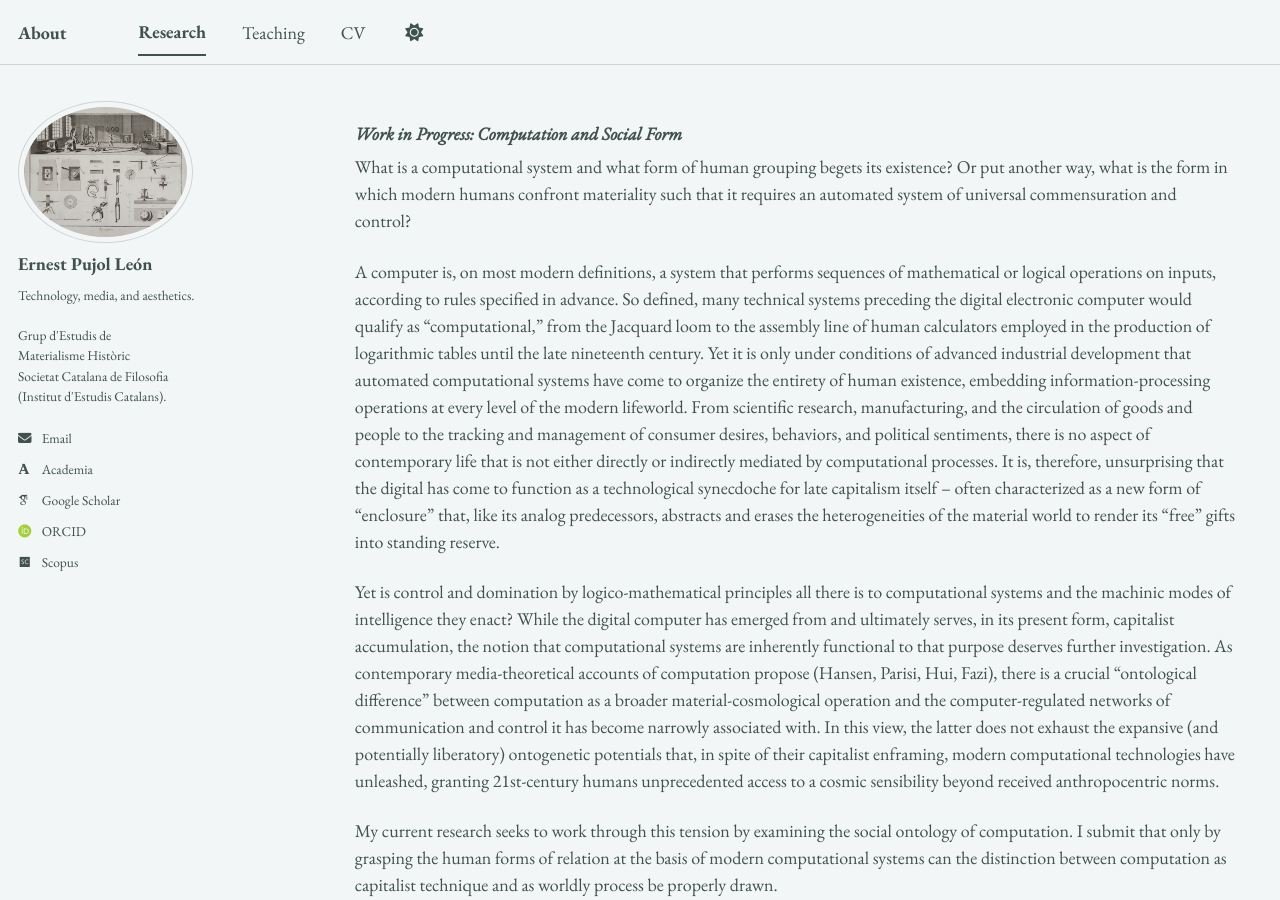
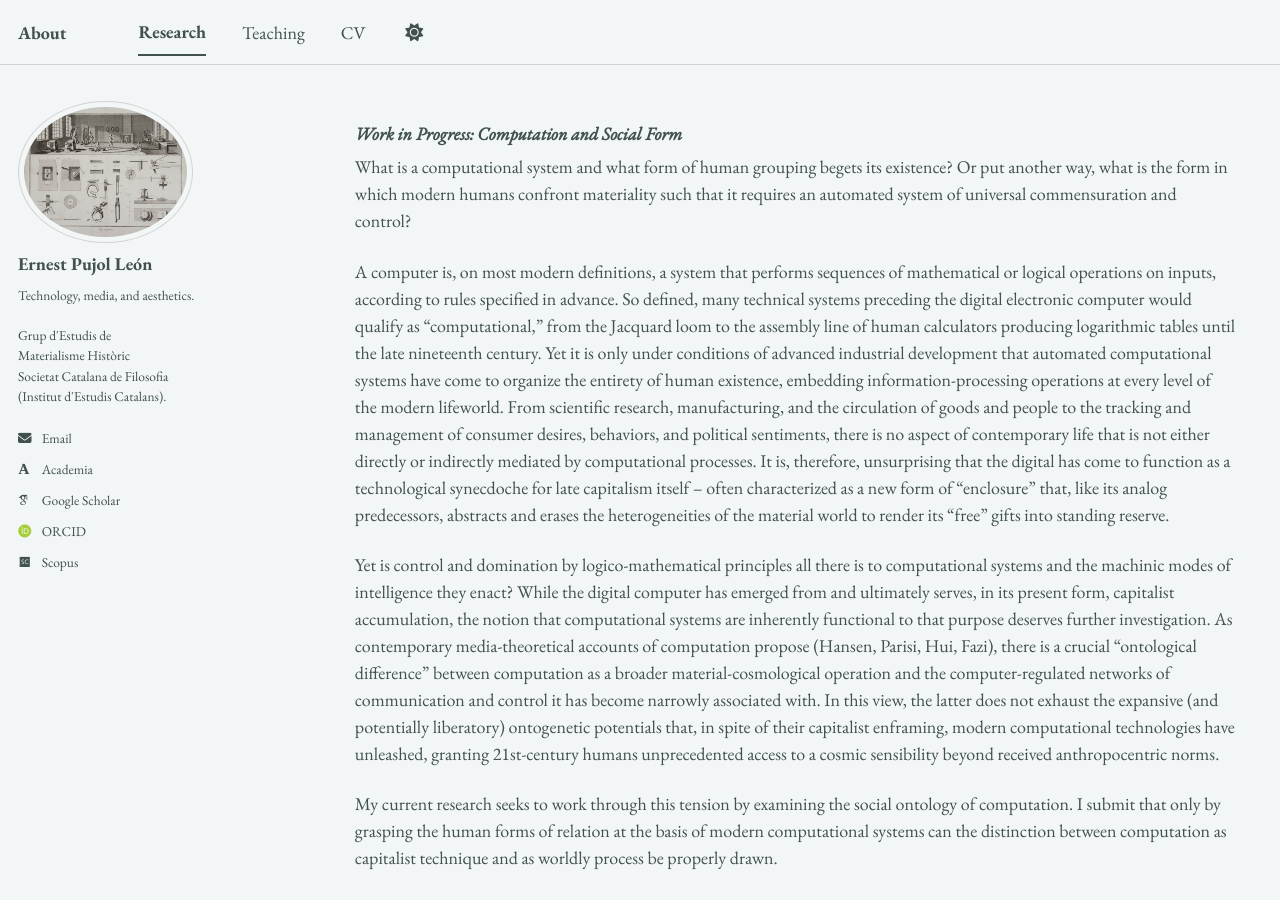
Before and after one commit to epujol90/epujol90.github.io, a Jekyll site: the page built from _pages/research.md, in a window 1280 px wide and 900 px high, scrolled down 3489 px. Built offline with Jekyll 4.4.1, drawn with Linux system fonts in a browser that asks for light colours; some web fonts are replaced; a script bundle is joined from its source files by our own code; library files that are not in the unit come from our copies.

Commit message:
Update research.md

```diff
--- a/_pages/research.md
+++ b/_pages/research.md
@@ -49,7 +49,7 @@ Since the postwar period, the digital computer has been celebrated for reintrodu
 
 What is a computational system and what form of human grouping begets its existence? Or put another way, what is the form in which modern humans confront materiality such that it requires an automated system of universal commensuration and control?
 
-A computer is, on most modern definitions, a system that performs sequences of mathematical or logical operations on inputs, according to rules specified in advance. So defined, many technical systems preceding the digital electronic computer would qualify as “computational,” from the Jacquard loom to the assembly line of human calculators employed in the production of logarithmic tables until the late nineteenth century. Yet it is only under conditions of advanced industrial development that automated computational systems have come to organize the entirety of human existence, embedding information-processing operations at every level of the modern lifeworld. From scientific research, manufacturing, and the circulation of goods and people to the tracking and management of consumer desires, behaviors, and political sentiments, there is no aspect of contemporary life that is not either directly or indirectly mediated by computational processes. It is, therefore, unsurprising that the digital has come to function as a technological synecdoche for late capitalism itself -- often characterized as a new form of “enclosure” that, like its analog predecessors, abstracts and erases the heterogeneities of the material world to render its “free” gifts into standing reserve.
+A computer is, on most modern definitions, a system that performs sequences of mathematical or logical operations on inputs, according to rules specified in advance. So defined, many technical systems preceding the digital electronic computer would qualify as “computational,” from the Jacquard loom to the assembly line of human calculators producing logarithmic tables until the late nineteenth century. Yet it is only under conditions of advanced industrial development that automated computational systems have come to organize the entirety of human existence, embedding information-processing operations at every level of the modern lifeworld. From scientific research, manufacturing, and the circulation of goods and people to the tracking and management of consumer desires, behaviors, and political sentiments, there is no aspect of contemporary life that is not either directly or indirectly mediated by computational processes. It is, therefore, unsurprising that the digital has come to function as a technological synecdoche for late capitalism itself -- often characterized as a new form of “enclosure” that, like its analog predecessors, abstracts and erases the heterogeneities of the material world to render its “free” gifts into standing reserve.
 
 Yet is control and domination by logico-mathematical principles all there is to computational systems and the machinic modes of intelligence they enact? While the digital computer has emerged from and ultimately serves, in its present form, capitalist accumulation, the notion that computational systems are inherently functional to that purpose deserves further investigation. As contemporary media-theoretical accounts of computation propose (Hansen, Parisi, Hui, Fazi), there is a crucial “ontological difference” between computation as a broader material-cosmological operation and the computer-regulated networks of communication and control it has become narrowly associated with. In this view, the latter does not exhaust the expansive (and potentially liberatory) ontogenetic potentials that, in spite of their capitalist enframing, modern computational technologies have unleashed, granting 21st-century humans unprecedented access to a cosmic sensibility beyond received anthropocentric norms.
 
```
